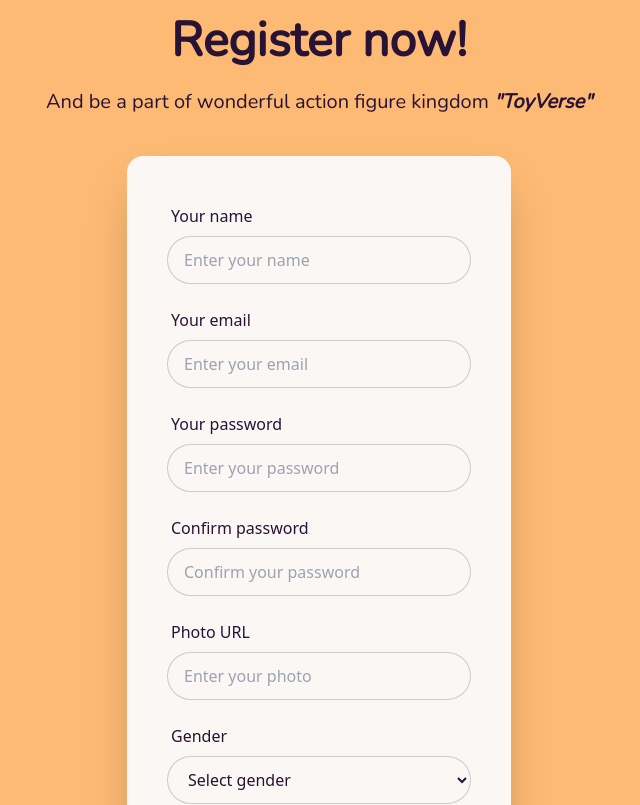
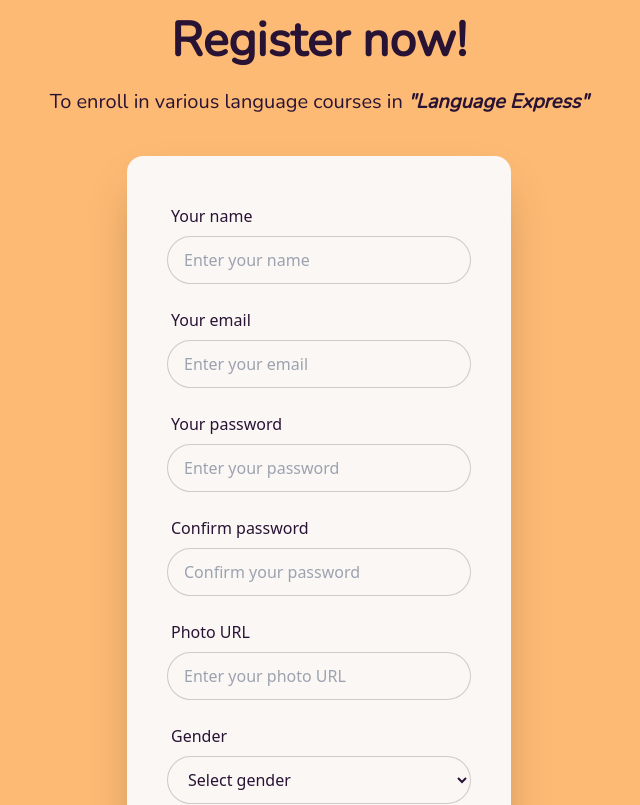
Before and after one commit to Lokman-Hossain-Mujahid/Language-Express, a React (Vite) app: page /register in a window 1280 px wide. Shown: the top 805 px of the page, without its empty margins (321-961 px from the left). Built offline with nearby package versions, Linux system fonts and the light colour scheme; no server answers.

Commit message:
Registration page necessary validation done

```diff
--- a/src/Auth/Register/Register.jsx
+++ b/src/Auth/Register/Register.jsx
@@ -18,11 +18,18 @@
 
     const [error, setError] = useState('');
 
+    const passwordRegex = /^(?=.*?[A-Z])(?=.*?[0-9])(?=.*?[^\w\s]).{6,}$/;
+
     const onSubmit = async (data) => {
         const { name, email, password, confirmPassword, photoURL, gender, phoneNumber, address } = data;
 
         if (password !== confirmPassword) {
             setError('*Passwords do not match');
+            return;
+        }
+
+        if (!passwordRegex.test(password)) {
+            setError('*Password requirements not met');
             return;
         }
 
@@ -47,14 +54,14 @@
     };
 
     return (
-        <div className="hero bg-orange-300 mx-auto ">
+        <div className="hero bg-orange-300 mx-auto">
             <div>
                 <div className="hero-content flex-col lg:flex">
                     <div className="text-center">
                         <h1 className="text-5xl font-bold font-nunito">Register now!</h1>
                         <p className="py-6 text-xl font-nunito">
-                            And be a part of wonderful action figure kingdom{' '}
-                            <span className="font-semibold italic">"ToyVerse"</span>
+                            To enroll in various language courses in {' '}
+                            <span className="font-semibold italic">"Language Express"</span>
                         </p>
                     </div>
 
@@ -91,7 +98,7 @@
                                     Your password
                                 </label>
                                 <input
-                                    {...register('password', { required: true, minLength: 6 })}
+                                    {...register('password', { required: true })}
                                     id="password"
                                     type="password"
                                     placeholder="Enter your password"
@@ -104,7 +111,7 @@
                                     Confirm password
                                 </label>
                                 <input
-                                    {...register('confirmPassword', { required: true, validate: (value) => value === watch('password') })}
+                                    {...register('confirmPassword', { required: true })}
                                     id="confirmPassword"
                                     type="password"
                                     placeholder="Confirm your password"
@@ -116,15 +123,14 @@
                                 )}
                             </div>
                             <div className="form-control">
-                                <label htmlFor="photoUrl" className="label">
+                                <label htmlFor="photoURL" className="label">
                                     Photo URL
                                 </label>
                                 <input
                                     {...register('photoURL')}
-                                    id="photoUrl"
+                                    id="photoURL"
                                     type="url"
-                                    placeholder="Enter your photo"
-                                    required={false}
+                                    placeholder="Enter your photo URL"
                                     className="input input-bordered"
                                 />
                             </div>
@@ -153,7 +159,6 @@
                                     id="phoneNumber"
                                     type="tel"
                                     placeholder="Enter your phone number"
-                                    required={false}
                                     className="input input-bordered"
                                 />
                             </div>
@@ -165,10 +170,10 @@
                                     {...register('address')}
                                     id="address"
                                     placeholder="Enter your address"
-                                    required={false}
                                     className="input input-bordered"
                                 ></textarea>
                             </div>
+                            <p className="text-red-500 mt-4">{error}</p>
                             <button type="submit" className="btn mt-4 bg-white text-black">
                                 Submit
                             </button>
@@ -176,11 +181,14 @@
                         <div className="mt-6">
                             <h2>
                                 <small>
-                                    Already registered? <Link className="text-red-600 underline" to="/login">Login</Link>
+                                    Already registered?{' '}
+                                    <Link className="text-red-600 underline" to="/login">
+                                        Login
+                                    </Link>
                                 </small>
                             </h2>
                         </div>
-                        <p className="text-red-50 mt-6">{error}</p>
+
                     </div>
                 </div>
             </div>
```
